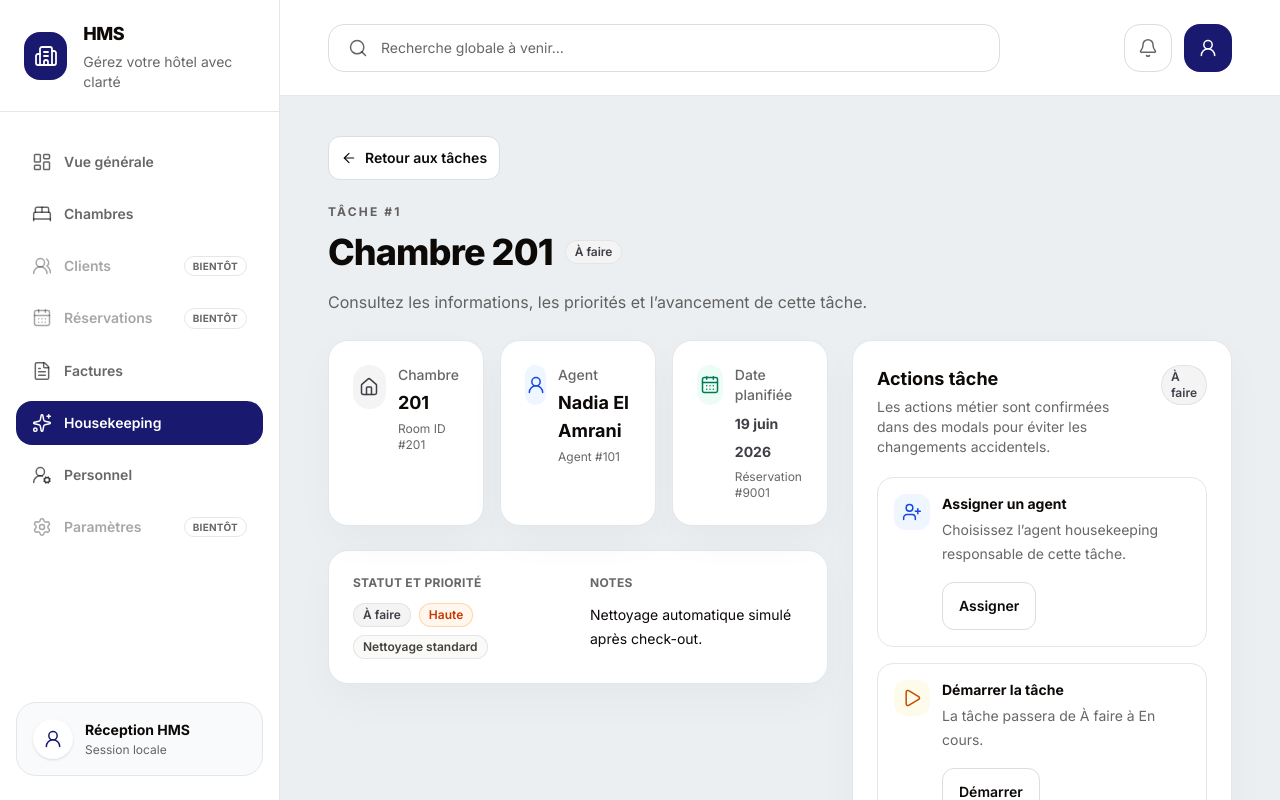
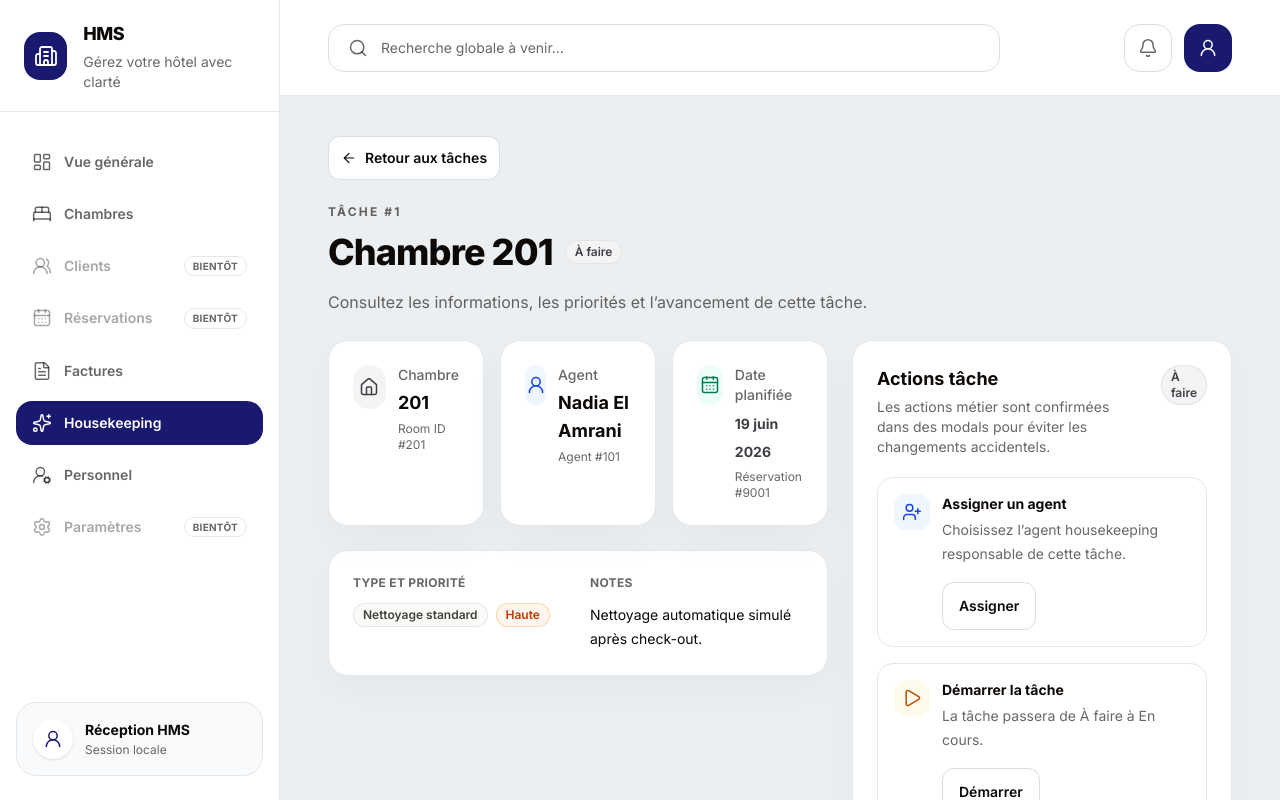
Before and after one commit to Mouad45-bit/hotel-management-system, a Next.js app in the folder frontend/: page /housekeeping/tasks/1 in a window 1280 px wide. Shown: the top 800 px of the page. Built offline with nearby package versions, Linux system fonts and the light colour scheme; no server answers.

Commit message:
fix(housekeeping): show task type and priority details

```diff
--- a/frontend/src/components/housekeeping/HousekeepingTaskInfoCards.tsx
+++ b/frontend/src/components/housekeeping/HousekeepingTaskInfoCards.tsx
@@ -1,5 +1,6 @@
 "use client";
 
+import type { ReactNode } from "react";
 import {
     CalendarDays,
     Home,
@@ -7,16 +8,19 @@ import {
 } from "lucide-react";
 import { HmsCard } from "@/components/hms/HmsCard";
 import { HousekeepingDate } from "@/components/housekeeping/HousekeepingDate";
-import { HousekeepingStatusBadge } from "@/components/housekeeping/HousekeepingStatusBadge";
 import { PriorityBadge } from "@/components/housekeeping/PriorityBadge";
 import { TaskTypeBadge } from "@/components/housekeeping/TaskTypeBadge";
 import type { HousekeepingTask } from "@/types/housekeeping";
 
 interface HousekeepingTaskInfoCardsProps {
     task: HousekeepingTask;
+    actions?: ReactNode;
 }
 
-export function HousekeepingTaskInfoCards({ task }: HousekeepingTaskInfoCardsProps) {
+export function HousekeepingTaskInfoCards({
+    task,
+    actions,
+}: HousekeepingTaskInfoCardsProps) {
     return (
         <div className="space-y-6">
             <div className="grid gap-4 md:grid-cols-3">
@@ -76,12 +80,11 @@ export function HousekeepingTaskInfoCards({ task }: HousekeepingTaskInfoCardsPro
                 <div className="grid gap-6 md:grid-cols-2">
                     <div>
                         <p className="text-xs font-bold uppercase tracking-wide text-[var(--hms-text-muted)]">
-                            Statut et priorité
+                            Type et priorité
                         </p>
                         <div className="mt-3 flex flex-wrap gap-2">
-                            <HousekeepingStatusBadge status={task.status} />
+                            <TaskTypeBadge type={task.type} />
                             <PriorityBadge priority={task.priority} />
-                            <TaskTypeBadge type={task.type} />
                         </div>
                     </div>
                     <div>
@@ -94,6 +97,8 @@ export function HousekeepingTaskInfoCards({ task }: HousekeepingTaskInfoCardsPro
                     </div>
                 </div>
             </HmsCard>
+
+            {actions}
         </div>
     );
 }
```
